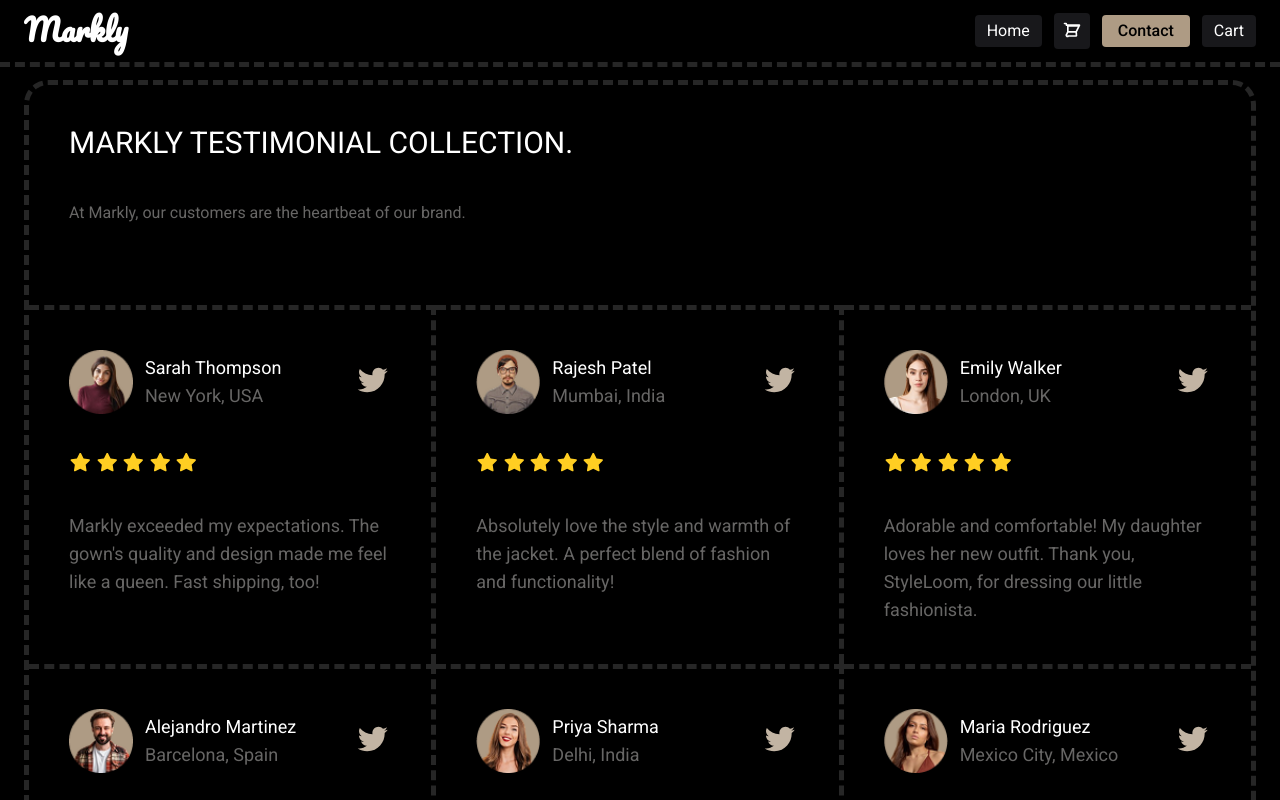
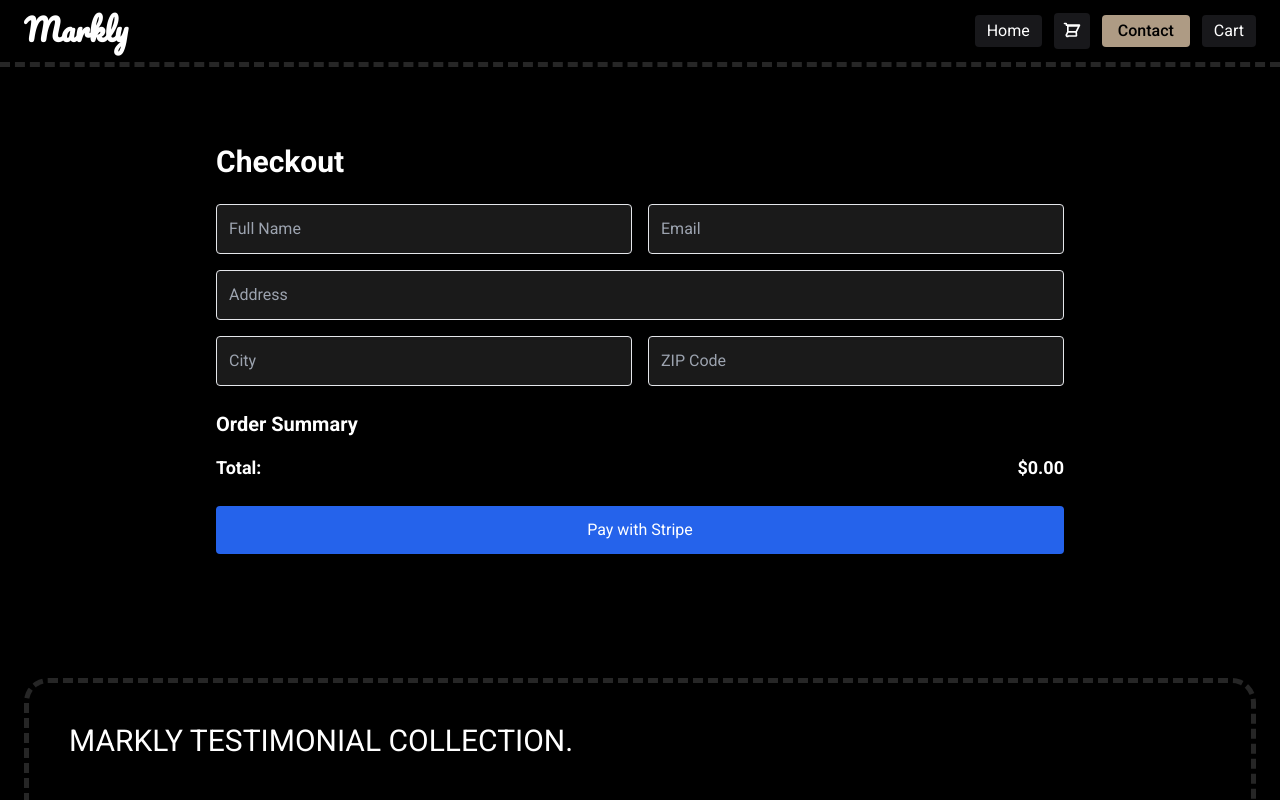
Before and after one commit to Medo971808/Markly, a Nuxt app: page /checkout in a window 1280 px wide. Shown: the top 800 px of the page. Built offline with nearby package versions, Linux system fonts and the light colour scheme.

Commit message:
Add payment with stripe

```diff
--- /dev/null
+++ b/app/pages/cancel.vue
@@ -0,0 +1,18 @@
+<template>
+    <section class="flex flex-col items-center justify-center min-h-screen text-white px-4">
+        <div class="bg-white rounded-3xl shadow-xl p-10 max-w-lg text-center text-gray-800">
+            <svg class="w-20 h-20 mx-auto mb-6 text-red-500" fill="none" stroke="currentColor" stroke-width="2"
+                viewBox="0 0 24 24" xmlns="http://www.w3.org/2000/svg">
+                <path stroke-linecap="round" stroke-linejoin="round" d="M6 18L18 6M6 6l12 12"></path>
+            </svg>
+            <h1 class="text-3xl font-bold mb-4">Payment Canceled</h1>
+            <p class="mb-6 text-gray-600">
+                You canceled the payment. You can return to the shop and try again.
+            </p>
+            <NuxtLink to="/"
+                class="inline-block bg-red-500 hover:bg-red-600 text-white font-semibold py-3 px-6 rounded-lg transition">
+                Back to Home
+            </NuxtLink>
+        </div>
+    </section>
+</template>
--- a/app/pages/cart.vue
+++ b/app/pages/cart.vue
@@ -45,7 +45,7 @@
         <p class="text-2xl font-bold">Total: ${{ totalPrice }}</p>
       </section>
       <section class="flex justify-end mt-4">
-        <NuxtLink class="bg-[#1F1F1F] p-4 rounded-xl border-[3px] border-dashed border-[#AE9B84]
+        <NuxtLink to="/checkout" class="bg-[#1F1F1F] p-4 rounded-xl border-[3px] border-dashed border-[#AE9B84]
                 text-white font-medium transition-all duration-300 cursor-pointer
                 hover:bg-[#AE9B84] hover:text-black hover:scale-105 hover:shadow-lg">
           Checkout
--- /dev/null
+++ b/app/pages/checkout.vue
@@ -0,0 +1,94 @@
+<script setup lang="ts">
+import { ref, computed } from 'vue'
+import { loadStripe } from '@stripe/stripe-js'
+
+const cart = useState<any[]>("cart", () => [])
+
+const name = ref('')
+const email = ref('')
+const address = ref('')
+const city = ref('')
+const zip = ref('')
+const emptyInputs = ref(false)
+const emptyCart = ref(false)
+
+const totalPrice = computed(() =>
+    cart.value.reduce((sum, item) => sum + item.price * item.quantity, 0)
+)
+
+const checkout = async () => {
+    try {
+        if (!name.value || !email.value || !address.value || !city.value || !zip.value) {
+            emptyInputs.value = true
+            return
+        }
+        if (cart.value.length === 0) {
+            emptyCart.value = true
+            return
+        }
+        const config = useRuntimeConfig()
+        const stripe = await loadStripe(config.public.stripePublicKey)
+        if (!stripe) {
+            alert('Stripe.js failed to load')
+            return
+        }
+        const origin = window.location.origin
+        const itemsForStripe = cart.value.map(item => ({
+            id: item.id,
+            name: item.title,
+            price: item.price,
+            quantity: item.quantity
+        }))
+        const res = await $fetch('/api/create-checkout-session', {
+            method: 'POST',
+            body: { items: itemsForStripe, origin },
+        })
+        if (res.url) {
+            window.location.href = res.url
+        }
+    } catch (err: any) {
+        console.error('Checkout error:', err)
+        alert('Something went wrong. Please try again.')
+    }
+}
+</script>
+<template>
+    <section class="text-white px-6 pb-5 pt-20">
+        <section class="max-w-4xl mx-auto p-6 rounded-xl shadow-lg mt-10">
+            <section v-if="emptyCart===true" class="text-red-700 text-2xl mb-10">
+                Cart is empty
+            </section>
+            <section v-else-if="emptyInputs===true" class="text-red-700 text-2xl mb-10">
+                Please fill inputs
+            </section>
+            <h1 class="text-3xl font-bold mb-6">Checkout</h1>
+            <section class="grid grid-cols-1 md:grid-cols-2 gap-4 mb-6">
+                <input v-model="name" type="text" placeholder="Full Name" required
+                    class="border bg-[#1A1A1A] p-3 rounded w-full focus:bg-black" />
+                <input v-model="email" type="email" placeholder="Email"
+                    class="border bg-[#1A1A1A] p-3 rounded w-full" required/>
+                <input v-model="address" type="text" placeholder="Address" required
+                    class="border bg-[#1A1A1A] p-3 rounded w-full md:col-span-2" />
+                <input v-model="city" type="text" placeholder="City" class="border bg-[#1A1A1A] p-3 rounded w-full" required/>
+                <input v-model="zip" type="text" placeholder="ZIP Code" required
+                    class="border bg-[#1A1A1A] p-3 rounded w-full" />
+            </section>
+            <section class="mb-6">
+                <h2 class="text-xl font-semibold mb-2">Order Summary</h2>
+                <ul class="divide-y divide-gray-200">
+                    <li v-for="item in cart" :key="item.id" class="py-2 flex justify-between">
+                        <span>{{ item.title }} x{{ item.quantity }}</span>
+                        <span>${{ item.price * item.quantity }}</span>
+                    </li>
+                </ul>
+                <section class="flex justify-between mt-4 font-bold text-lg">
+                    <span>Total:</span>
+                    <span>${{ totalPrice.toFixed(2) }}</span>
+                </section>
+            </section>
+            <button @click="checkout" class="w-full bg-blue-600 text-white py-3 rounded hover:bg-blue-700 transition">
+                Pay with Stripe
+            </button>
+        </section>
+    </section>
+</template>
--- /dev/null
+++ b/app/pages/success.vue
@@ -0,0 +1,18 @@
+<template>
+    <section class="flex flex-col items-center justify-center min-h-screen text-white px-4">
+        <section class="bg-white rounded-3xl shadow-xl p-10 max-w-lg text-center text-gray-800">
+            <svg class="w-20 h-20 mx-auto mb-6 text-green-500" fill="none" stroke="currentColor" stroke-width="2"
+                viewBox="0 0 24 24" xmlns="http://www.w3.org/2000/svg">
+                <path stroke-linecap="round" stroke-linejoin="round" d="M5 13l4 4L19 7"></path>
+            </svg>
+            <h1 class="text-3xl font-bold mb-4">Payment Successful!</h1>
+            <p class="mb-6 text-gray-600">
+                Thank you for your order. Your payment has been processed successfully.
+            </p>
+            <NuxtLink to="/"
+                class="inline-block bg-green-500 hover:bg-green-600 text-white font-semibold py-3 px-6 rounded-lg transition">
+                Back to Home
+            </NuxtLink>
+        </section>
+    </section>
+</template>
--- a/nuxt.config.ts
+++ b/nuxt.config.ts
@@ -1,4 +1,3 @@
-// https://nuxt.com/docs/api/configuration/nuxt-config
 export default defineNuxtConfig({
   compatibilityDate: '2025-08-22',
   devtools: { enabled: true },
@@ -18,5 +17,11 @@
   },
   css: [
     '@/assets/main.css'
-  ]
+  ],
+  runtimeConfig: {
+    stripeSecretKey: process.env.STRIPE_SECRET_KEY,
+    public: {
+      stripePublicKey: process.env.STRIPE_PUBLIC_KEY,
+    },
+  },
 })
--- a/package.json
+++ b/package.json
@@ -17,9 +17,12 @@
     "@fortawesome/vue-fontawesome": "^3.1.1",
     "@nuxt/image": "^1.11.0",
     "@nuxtjs/tailwindcss": "^6.14.0",
+    "@stripe/stripe-js": "^7.9.0",
+    "@types/stripe": "^8.0.416",
     "@vueuse/core": "^13.7.0",
     "nuxt": "^4.0.3",
     "oxc-parser": "^0.82.3",
+    "stripe": "^18.4.0",
     "vue": "^3.5.18",
     "vue-router": "^4.5.1"
   },
```
Also changed, not shown: app/components/Product/Details.vue (+25 -26 lines), 2 other files (tests, documents, lock files or other folders).
